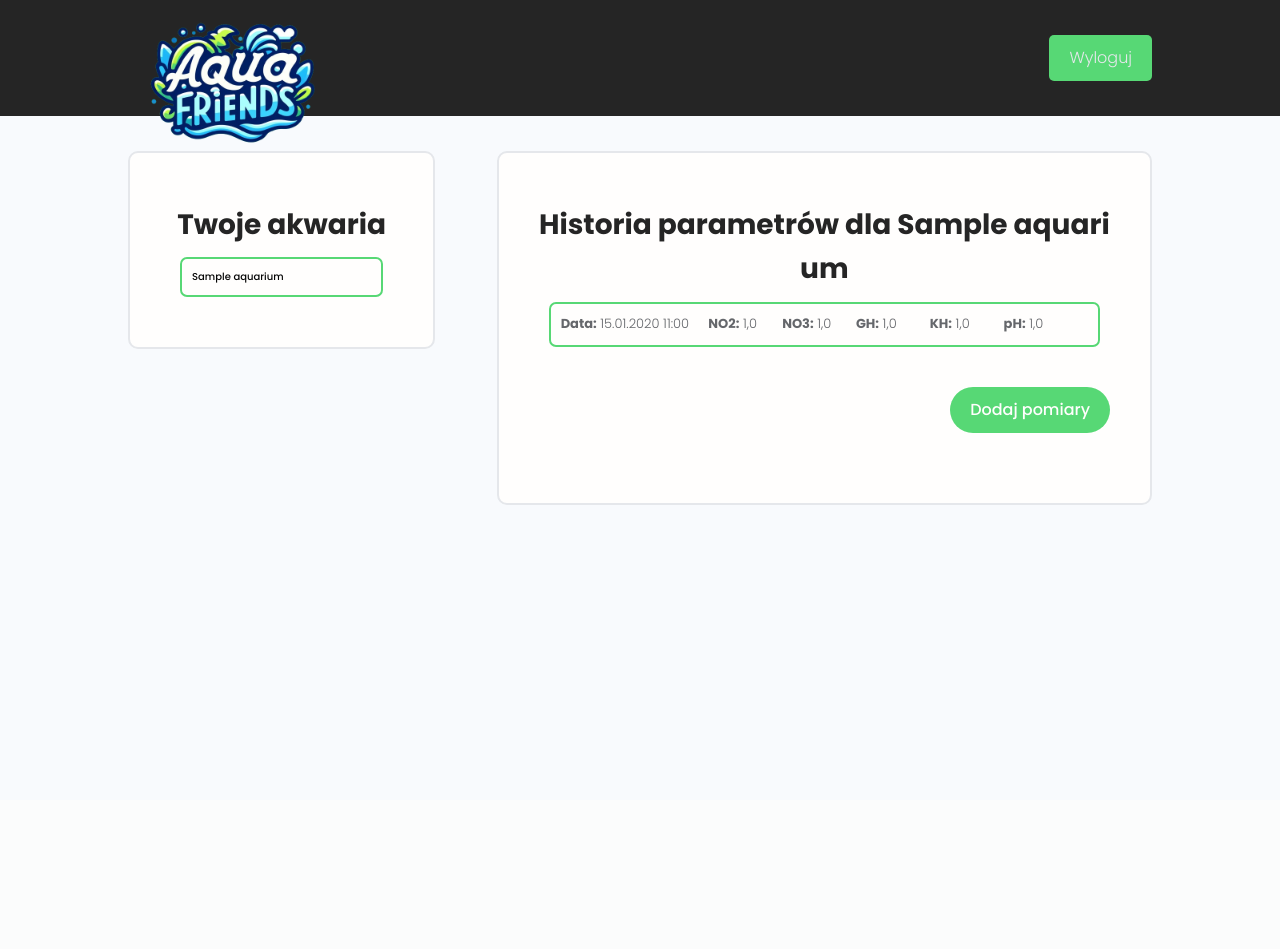
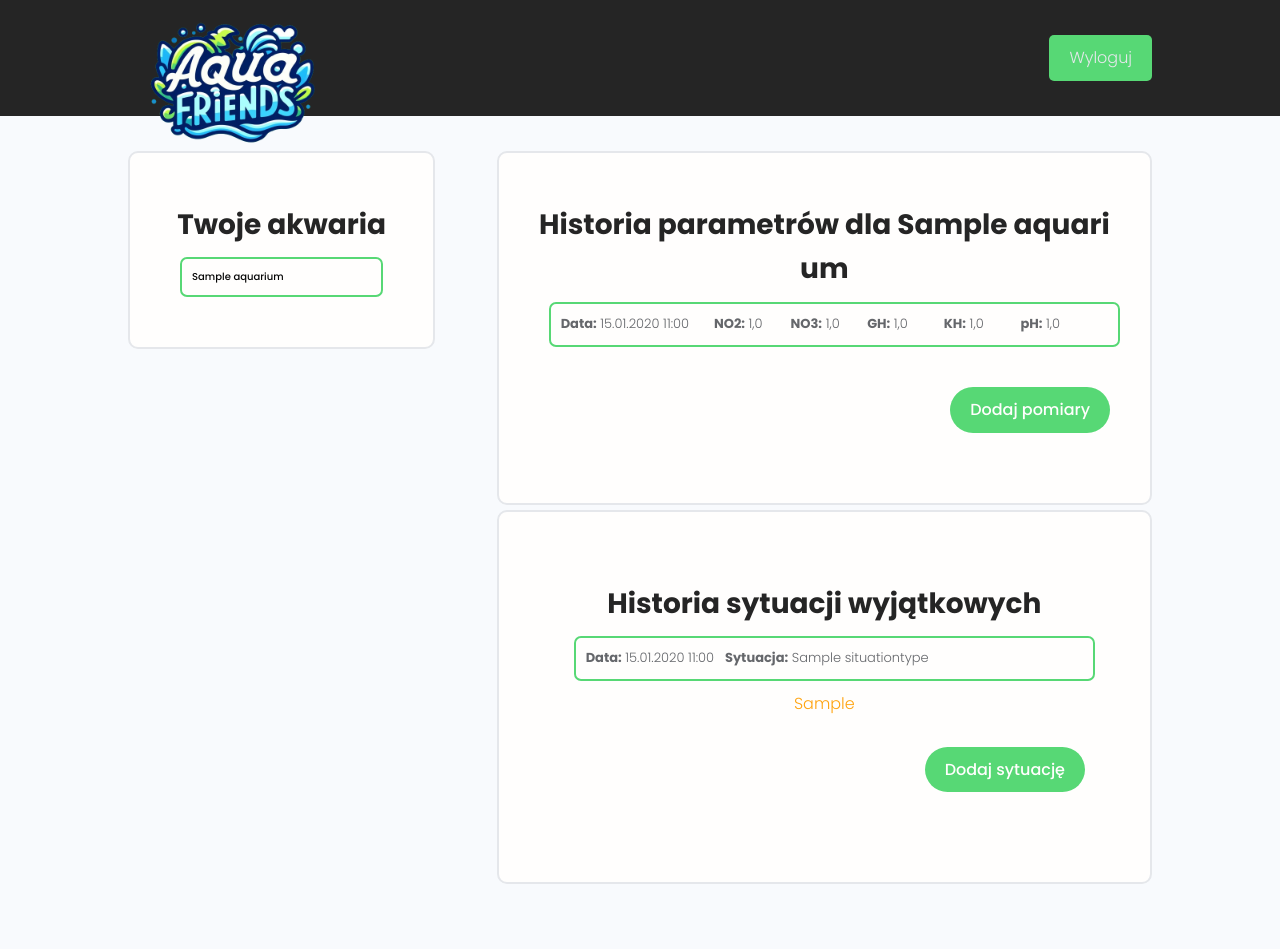
Before and after one commit to Mirek0206/AquaFriends, a Django app: page /aquarium/1/parameters/ in a window 1280 px wide. Before the commit the page ends 505 px from the top, so only its background shows below. Run offline with Django 4.2, Linux system fonts and the light colour scheme; a user stored in the database is signed in; tables that the repository leaves empty hold one stand-in row (values such as "Sample post"); parts of the project's set-up code (start-up, migrations or seed data) failed here and were passed over; some libraries are stand-ins or nearby versions.

Commit message:
Enchancement

```diff
--- a/AquaAccount/templates/AquaAccount/account.html
+++ b/AquaAccount/templates/AquaAccount/account.html
@@ -91,7 +91,7 @@
                           <li class="fish-item">
                               <div class="fish-capsule fish-name">{{ fish.name }}</div>
                               <div class="fish-capsule fish-species">{{ fish.species }}</div>
-                              <div class="fish-capsule fish-age">Wiek: {{ fish.age }} msc.</div>
+                              <div class="fish-capsule fish-age">Wiek: {{ fish.age }} msc</div>
                           </li>
                           {% empty %}
                           <p>Brak rybek w akwarium</p>
--- a/AquaMaker/templates/AquaMaker/aquarium_history.html
+++ b/AquaMaker/templates/AquaMaker/aquarium_history.html
@@ -12,7 +12,11 @@
             <h2 class="dev__username">Twoje akwaria</h2>
             {% for aquarium in aquariums %}
                 <a style="all: initial; cursor: pointer" href="{% url 'AquaMaker:history_aquarium' aquarium.id %}">
-                    <div class="message_card">
+                    {% if selected_aquarium and selected_aquarium.id == aquarium.id%}
+                      <div style="border: 2px solid var(--color-main-light);" class="message_card">
+                    {% else %}
+                      <div class="message_card">
+                    {% endif %}
                         <h3>{{ aquarium.name }}</h3>
                     </div>
                 </a>
--- a/AquaMonitor/templates/AquaMonitor/add_water_parameter.html
+++ b/AquaMonitor/templates/AquaMonitor/add_water_parameter.html
@@ -10,7 +10,11 @@
             <div class="formHead">
                 <a class="tag tag--pill tag--main settings__btn tag--lg" href="{% url 'AquaMonitor:user_aquariums_and_parameters' aquarium.id %}">
                     <i class="im im-plus"></i>Powrót</a>
+                {% if page == "parameters" %}
                 <h3>Dodaj parametry dla akwarium {{ aquarium.name }}</h3>
+                {% else %}
+                <h3>Dodaj sytuację wyjątkową {{ aquarium.name }}</h3>
+                {% endif %}
             </div>
             <br>
 
--- a/AquaMonitor/templates/AquaMonitor/user_aquariums_and_parameters.html
+++ b/AquaMonitor/templates/AquaMonitor/user_aquariums_and_parameters.html
@@ -32,9 +32,9 @@
                 <h2 class="dev__username">Historia parametrów dla {{ selected_aquarium.name }}</h2>
                 {% for parameter in parameters_history %}
                 {% if forloop.first %}
-                  <div style="text-align: left; border: 2px solid var(--color-main-light);" class="message_card">
+                  <div style="text-align: left; border: 2px solid var(--color-main-light); width: 100%;" class="message_card">
                 {% else %}
-                  <div style="text-align: left;" class="message_card">
+                  <div style="text-align: left; width: 100%;" class="message_card">
                 {% endif %}
                     <div style="width: 28%;"><p><b>Data:</b> {{ parameter.date|date:"d.m.Y H:i" }}</p></div>
                     <div style="width: 14%;"><p><b>NO2:</b> {{ parameter.no2 }}</p></div>
@@ -43,6 +43,12 @@
                     <div style="width: 14%;"><p><b>KH:</b> {{ parameter.kh }}</p></div>
                     <div style="width: 14%;"><p><b>pH:</b> {{ parameter.ph }}</p></div>
                 </div>
+                {% if forloop.first %}
+                  {% for hint in parameter_hints %}
+                    <p style="color: #ffa30e;"> {{ hint }} </p>
+                  {% endfor %}
+
+                {% endif %}
                 {% empty %}
                     <h4>Historia jest pusta.</h4>
                 {% endfor %}
@@ -54,6 +60,31 @@
             {% endif %}
             </div>
           </div>
+        <div class="card text-center">
+          <div class="card__body dev">
+            {% if selected_aquarium %}
+            <div class="card__body dev">
+              <h2 class="dev__username">Historia sytuacji wyjątkowych</h2>
+                {% for situation in exceptional_situations_history %}
+                {% if forloop.first %}
+                  <div style="text-align: left; border: 2px solid var(--color-main-light); width: 100%;" class="message_card">
+                {% else %}
+                  <div style="text-align: left; width: 100%;" class="message_card">
+                {% endif %}
+                    <div style="width: 28%;"><p><b>Data:</b> {{ situation.date|date:"d.m.Y H:i" }}</p></div>
+                    <div style="width: 70%;"><p><b>Sytuacja:</b> {{ situation.situation_type.name }}</p></div>
+                  </div>
+                  {% if forloop.first %} <p style="color: #ffa30e;">{{ situation.situation_type.hint }}</p> {% endif %}
+                {% empty %}
+                    <h4>Historia jest pusta.</h4>
+                {% endfor %}
+                <div class="settings__saveBtn">
+                    <a class="btn tag--main btn--main my-md tag--pill" href="{% url 'AquaMonitor:add_exceptional_situation' selected_aquarium.id %}">Dodaj sytuację</a>
+                </div>
+            </div>
+            {% endif %}
+          </div>
+        </div>
       </div>
     </div>
   </div>
--- a/AquaMonitor/urls.py
+++ b/AquaMonitor/urls.py
@@ -7,4 +7,5 @@ urlpatterns = [
     path('aquarium/<int:aquarium_id>/parameters/', views.user_aquariums_and_parameters, name='user_aquariums_and_parameters'),
     path('aquarium/', views.user_aquariums_and_parameters, name='user_aquariums_and_parameters'),
     path('aquarium/<int:aquarium_id>/add_parameter/', views.add_water_parameter, name='add_water_parameter'),
+    path('aquarium/<int:aquarium_id>/add_exceptional_situation/', views.add_exceptional_situation, name='add_exceptional_situation'),
 ]
--- a/AquaMonitor/views.py
+++ b/AquaMonitor/views.py
@@ -1,9 +1,9 @@
 from django.contrib import messages
 from django.shortcuts import redirect, render, get_object_or_404
 from django.contrib.auth.decorators import login_required
-from AquaMaker.models import Aquarium
-from AquaMonitor.forms import WaterParameterForm
-from .models import WaterParameter
+from AquaMaker.models import Aquarium, AquariumParametrs
+from AquaMonitor.forms import ExceptionalSituationForm, WaterParameterForm
+from .models import WaterParameter, ExceptionalSituation
 from django.utils import timezone
 
 @login_required(login_url='login')
@@ -12,21 +12,63 @@ def user_aquariums_and_parameters(request, aquarium_id=None):
     aquariums = Aquarium.objects.filter(user=user)
     selected_aquarium = None
     parameters_history = None
+    exceptional_situations_history = None
+    parameter_hints = []
 
     if aquarium_id:
         selected_aquarium = get_object_or_404(Aquarium, id=aquarium_id, user=request.user)
         parameters_history = WaterParameter.objects.filter(aquarium=selected_aquarium).order_by('-date')
+        exceptional_situations_history = ExceptionalSituation.objects.filter(aquarium=selected_aquarium).order_by('-date')
+
+        # Get the latest parameters
+        if parameters_history.exists():
+            latest_parameters = parameters_history.first()
+            # Get the parameter norms
+            parameter_norms = AquariumParametrs.objects.first()
+
+            # Check NO2
+            if latest_parameters.no2 < parameter_norms.minimum_no2:
+                parameter_hints.append(parameter_norms.too_low_no2_hint)
+            elif latest_parameters.no2 > parameter_norms.maximum_no2:
+                parameter_hints.append(parameter_norms.too_high_no2_hint)
+
+            # Check NO3
+            if latest_parameters.no3 < parameter_norms.minimum_no3:
+                parameter_hints.append(parameter_norms.too_low_no3_hint)
+            elif latest_parameters.no3 > parameter_norms.maximum_no3:
+                parameter_hints.append(parameter_norms.too_high_no3_hint)
+
+            # Check GH
+            if latest_parameters.gh < parameter_norms.minimum_gh:
+                parameter_hints.append(parameter_norms.too_low_gh_hint)
+            elif latest_parameters.gh > parameter_norms.maximum_gh:
+                parameter_hints.append(parameter_norms.too_high_gh_hint)
+
+            # Check KH
+            if latest_parameters.kh < parameter_norms.minimum_kh:
+                parameter_hints.append(parameter_norms.too_low_kh_hint)
+            elif latest_parameters.kh > parameter_norms.maximum_kh:
+                parameter_hints.append(parameter_norms.too_high_kh_hint)
+
+            # Check pH
+            if latest_parameters.ph < parameter_norms.minimum_ph:
+                parameter_hints.append(parameter_norms.too_low_ph_hint)
+            elif latest_parameters.ph > parameter_norms.maximum_ph:
+                parameter_hints.append(parameter_norms.too_high_ph_hint)
 
     context = {
         'aquariums': aquariums,
         'selected_aquarium': selected_aquarium,
         'parameters_history': parameters_history,
+        'exceptional_situations_history': exceptional_situations_history,
+        'parameter_hints': parameter_hints,
     }
     return render(request, 'AquaMonitor/user_aquariums_and_parameters.html', context)
 
 @login_required(login_url='login')
 def add_water_parameter(request, aquarium_id):
     aquarium = get_object_or_404(Aquarium, id=aquarium_id, user=request.user)
+    page = "parameters"
 
     if request.method == 'POST':
         form = WaterParameterForm(request.POST)
@@ -42,7 +84,32 @@ def add_water_parameter(request, aquarium_id):
 
     context = {
         'form': form,
-        'aquarium': aquarium
+        'aquarium': aquarium,
+        'page': page
     }
 
     return render(request, 'AquaMonitor/add_water_parameter.html', context)
+
+@login_required(login_url='login')
+def add_exceptional_situation(request, aquarium_id):
+    aquarium = get_object_or_404(Aquarium, id=aquarium_id, user=request.user)
+    page = "exceptional_situation"
+
+    if request.method == 'POST':
+        form = ExceptionalSituationForm(request.POST)
+        if form.is_valid():
+            exceptional_situation = form.save(commit=False)
+            exceptional_situation.aquarium = aquarium
+            exceptional_situation.save()
+            messages.success(request, 'Pomyślnie dodano sytuację wyjątkową!')
+            return redirect('AquaMonitor:user_aquariums_and_parameters', aquarium_id=aquarium.id)
+    else:
+        form = ExceptionalSituationForm()
+
+    context = {
+        'form': form,
+        'aquarium': aquarium,
+        'page': page
+    }
+
+    return render(request, 'AquaMonitor/add_water_parameter.html', context)
```
Also changed, not shown: AquaMonitor/forms.py (+17 -1 lines), AquaMaker/migrations/0002_alter_aquarium_options_historicalaquarium_and_more.py (added).
